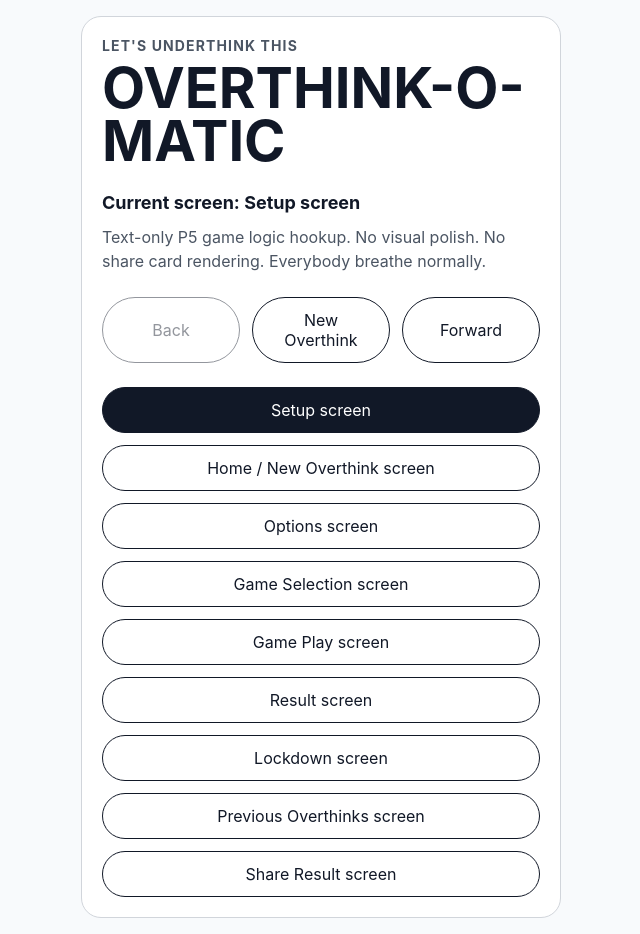
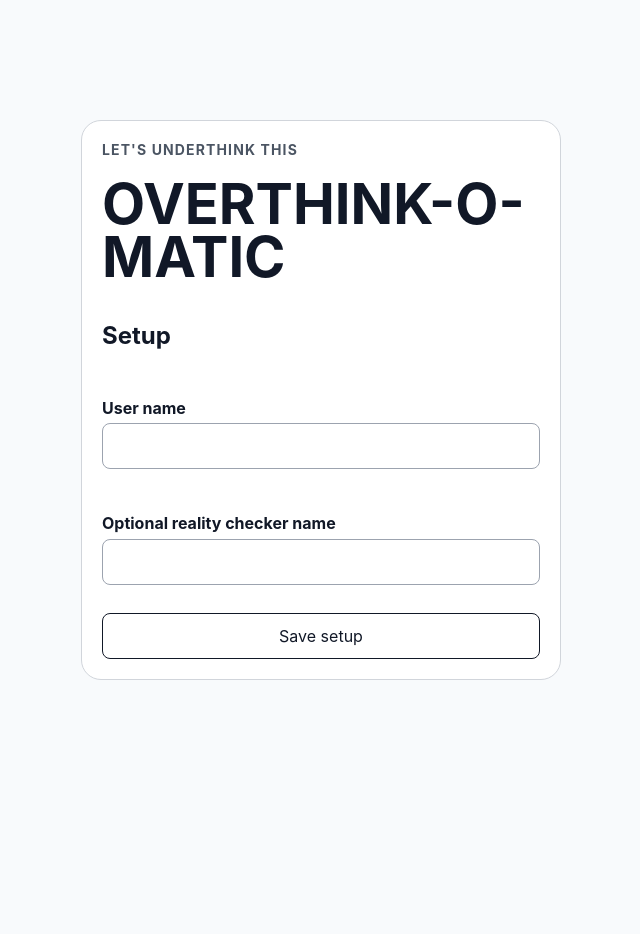
Before and after one commit to johnuxqh/overthink-o-matic, a React (Vite) app: page / in a window 1280 px wide. Shown: the whole page, without its empty margins (319-959 px from the left). After the commit the page ends 800 px from the top, so only its background shows below. Built offline with nearby package versions, Linux system fonts and the light colour scheme.

Commit message:
Implement P6 text user journey

```diff
--- a/src/App.tsx
+++ b/src/App.tsx
@@ -1,81 +1,160 @@
-import { useMemo, useState } from 'react';
-import { createDecisionOption, createLockedDecision } from './domain/helpers';
-import { AppState, GameId, GameResult } from './domain/model';
-import { acceptDecisionResult, getCreditsRemaining, getEscalationMessage, getLockdownMessage } from './services/overthinkingEngine';
+import { FormEvent, useEffect, useMemo, useState } from 'react';
+import { createDecisionOption, createLockedDecision, createUserSetup, detectGoalpostShift, getMostRecentDecision, normaliseDecisionText, validateOptions, validateProblemText } from './domain/helpers';
+import { AppState, DecisionRecord, GameId, GameResult } from './domain/model';
+import { addDecisionToHistory, createInitialAppState, hydrateAppState, saveAppState } from './state/appState';
+import { createLocalStorageService } from './storage/localStorageService';
+import { acceptDecisionResult, getCreditsRemaining, getEscalationMessage, getLockdownMessage, getLockdownRemainingMs } from './services/overthinkingEngine';
 import { getEligibleGames, runGame } from './services/gameRunner';
 import './styles/base.css';
 
-export const screens = [
-  'setup',
-  'home',
-  'options',
-  'game-selection',
-  'game-play',
-  'result',
-  'lockdown',
-  'previous-overthinks',
-  'share-result',
-] as const;
-
+export const screens = ['setup', 'home', 'options', 'game-selection', 'result', 'lockdown', 'previous-overthinks', 'share-result'] as const;
 export type AppScreen = (typeof screens)[number];
 
-const screenLabels: Record<AppScreen, string> = {
-  setup: 'Setup screen',
-  home: 'Home / New Overthink screen',
-  options: 'Options screen',
-  'game-selection': 'Game Selection screen',
-  'game-play': 'Game Play screen',
-  result: 'Result screen',
-  lockdown: 'Lockdown screen',
-  'previous-overthinks': 'Previous Overthinks screen',
-  'share-result': 'Share Result screen',
-};
+const storageService = createLocalStorageService();
 
-function getNextScreen(currentScreen: AppScreen): AppScreen {
-  const currentIndex = screens.indexOf(currentScreen);
-  return screens[Math.min(currentIndex + 1, screens.length - 1)];
+function formatCountdown(ms: number): string {
+  const totalSeconds = Math.ceil(ms / 1000);
+  const minutes = Math.floor(totalSeconds / 60).toString().padStart(2, '0');
+  const seconds = (totalSeconds % 60).toString().padStart(2, '0');
+  return `${minutes}:${seconds}`;
 }
 
-function getPreviousScreen(currentScreen: AppScreen): AppScreen {
-  const currentIndex = screens.indexOf(currentScreen);
-  return screens[Math.max(currentIndex - 1, 0)];
+function formatDate(value: string): string {
+  return new Date(value).toLocaleDateString(undefined, { month: 'short', day: 'numeric', year: 'numeric' });
+}
+
+function isLockdownActive(decision: DecisionRecord | undefined, now: Date): boolean {
+  return Boolean(decision?.lockdown && getLockdownRemainingMs(decision, now) > 0);
 }
 
 export function App() {
+  const [appState, setAppState] = useState<AppState>(() => createInitialAppState());
   const [currentScreen, setCurrentScreen] = useState<AppScreen>('setup');
+  const [hasHydrated, setHasHydrated] = useState(false);
+  const [userName, setUserName] = useState('');
+  const [realityCheckerName, setRealityCheckerName] = useState('');
+  const [problemText, setProblemText] = useState('');
+  const [optionTexts, setOptionTexts] = useState(['', '']);
   const [latestResult, setLatestResult] = useState<GameResult | undefined>(undefined);
-  const [demoState, setDemoState] = useState<AppState>({
-    user: { id: 'demo_user', name: 'Demo Human', realityCheckerName: 'Sam', createdAt: new Date().toISOString(), updatedAt: new Date().toISOString() },
-    previousDecisions: [],
-    currentDecision: createLockedDecision('P5 placeholder decision', [
-      createDecisionOption('A', 'Option A'),
-      createDecisionOption('B', 'Option B'),
-      createDecisionOption('C', 'Option C'),
-    ]),
-  });
+  const [error, setError] = useState('');
+  const [now, setNow] = useState(() => new Date());
 
-  const nextScreen = useMemo(() => getNextScreen(currentScreen), [currentScreen]);
-  const previousScreen = useMemo(() => getPreviousScreen(currentScreen), [currentScreen]);
-  const demoDecision = demoState.currentDecision;
-  const creditsRemaining = demoDecision ? getCreditsRemaining(demoDecision) : 0;
-  const overthinkingMessage = demoDecision ? getEscalationMessage(demoDecision) : 'No overthink currently loaded.';
-  const lockdownMessage = demoDecision ? getLockdownMessage(demoDecision, new Date()) : '';
-  const eligibleGames = demoDecision ? getEligibleGames(demoDecision) : [];
+  useEffect(() => {
+    let isMounted = true;
+    hydrateAppState(storageService).then((hydratedState) => {
+      if (!isMounted) return;
+      setAppState(hydratedState);
+      setCurrentScreen(hydratedState.user ? (isLockdownActive(hydratedState.currentDecision, new Date()) ? 'lockdown' : 'home') : 'setup');
+      setHasHydrated(true);
+    });
+    return () => {
+      isMounted = false;
+    };
+  }, []);
+
+  useEffect(() => {
+    const timer = window.setInterval(() => setNow(new Date()), 1000);
+    return () => window.clearInterval(timer);
+  }, []);
+
+  const decision = appState.currentDecision;
+  const creditsRemaining = decision ? getCreditsRemaining(decision) : 0;
+  const eligibleGames = decision ? getEligibleGames(decision) : [];
   const latestGame = latestResult ? eligibleGames.find((game) => game.id === latestResult.gameId) : undefined;
+  const lockdownRemainingMs = decision ? getLockdownRemainingMs(decision, now) : 0;
+  const activeLockdown = isLockdownActive(decision, now);
+  const canTryAgain = Boolean(decision && creditsRemaining > 0 && !activeLockdown);
+  const optionRows = useMemo(() => optionTexts.map((value, index) => ({ id: `option-${index}`, label: `Option ${index + 1}`, value })), [optionTexts]);
+
+  function persist(nextState: AppState) {
+    setAppState(nextState);
+    void saveAppState(storageService, nextState);
+  }
+
+  function goHome() {
+    if (activeLockdown) {
+      setCurrentScreen('lockdown');
+      return;
+    }
+    persist({ ...appState, currentDecision: undefined, goalpostWarning: undefined });
+    setProblemText('');
+    setOptionTexts(['', '']);
+    setLatestResult(undefined);
+    setError('');
+    setCurrentScreen('home');
+  }
+
+  function saveSetup(event: FormEvent) {
+    event.preventDefault();
+    if (!validateProblemText(userName)) {
+      setError('Please enter your name.');
+      return;
+    }
+    const nextState = { ...appState, user: createUserSetup(userName, realityCheckerName) };
+    persist(nextState);
+    setError('');
+    setCurrentScreen('home');
+  }
+
+  function submitProblem(event: FormEvent) {
+    event.preventDefault();
+    if (activeLockdown) {
+      setCurrentScreen('lockdown');
+      return;
+    }
+    if (!validateProblemText(problemText)) {
+      setError('Please enter something to overthink.');
+      return;
+    }
+    setOptionTexts(['', '']);
+    setError('');
+    setCurrentScreen('options');
+  }
+
+  function lockOptions(event: FormEvent) {
+    event.preventDefault();
+    const options = optionTexts.map((text) => createDecisionOption('Option', text));
+    if (!validateOptions(options)) {
+      setError('Please enter at least 2 options.');
+      return;
+    }
+    const lockedDecision = createLockedDecision(problemText, options.filter((option) => normaliseDecisionText(option.text).length > 0));
+    const goalpostWarning = detectGoalpostShift(lockedDecision.options, getMostRecentDecision(appState));
+    persist({ ...appState, currentDecision: lockedDecision, goalpostWarning });
+    setLatestResult(undefined);
+    setError('');
+    setCurrentScreen('game-selection');
+  }
+
+  function updateOption(index: number, value: string) {
+    setOptionTexts((current) => current.map((option, optionIndex) => (optionIndex === index ? value : option)));
+  }
+
+  function removeOption(index: number) {
+    setOptionTexts((current) => (current.length > 2 ? current.filter((_, optionIndex) => optionIndex !== index) : current));
+  }
 
   function runSelectedGame(gameId: GameId) {
-    const outcome = runGame(demoState, gameId, new Date());
-    setDemoState(outcome.state);
+    if (activeLockdown) {
+      setCurrentScreen('lockdown');
+      return;
+    }
+    const outcome = runGame(appState, gameId, new Date());
+    persist(outcome.state);
     setLatestResult(outcome.result);
     setCurrentScreen(outcome.suddenDeathTriggered ? 'lockdown' : 'result');
   }
 
   function acceptLatestDecision() {
-    if (!latestResult) {
-      return;
-    }
-    setDemoState(acceptDecisionResult(demoState, latestResult.selectedOption, new Date()));
+    if (!latestResult) return;
+    const lockedDownState = acceptDecisionResult(appState, latestResult.selectedOption, new Date());
+    const finalDecision = lockedDownState.currentDecision;
+    persist(finalDecision ? addDecisionToHistory(lockedDownState, finalDecision) : lockedDownState);
     setCurrentScreen('lockdown');
+  }
+
+  if (!hasHydrated) {
+    return <main className="app-shell">Loading the machine...</main>;
   }
 
   return (
@@ -83,65 +162,92 @@ export function App() {
       <section className="screen-card">
         <p className="eyebrow">Let&apos;s Underthink This</p>
         <h1 id="app-title">OVERTHINK-O-MATIC</h1>
-        <p className="screen-name">Current screen: {screenLabels[currentScreen]}</p>
-        <p className="placeholder-copy">Text-only P5 game logic hookup. No visual polish. No share card rendering. Everybody breathe normally.</p>
 
-        {(currentScreen === 'game-selection' || currentScreen === 'game-play') && (
-          <section aria-label="Eligible games">
-            <h2>Pick a game</h2>
-            {eligibleGames.map((game) => (
-              <article key={game.id}>
-                <h3>{game.name}</h3>
-                <p>{game.description}</p>
-                <button type="button" onClick={() => runSelectedGame(game.id)} disabled={creditsRemaining === 0 || Boolean(demoDecision?.lockdown)}>
-                  Run {game.name}
-                </button>
-              </article>
+        {error && <p role="alert">{error}</p>}
+
+        {currentScreen === 'setup' && (
+          <form onSubmit={saveSetup}>
+            <h2>Setup</h2>
+            <label>User name<input value={userName} onChange={(event: Event) => setUserName((event.target as HTMLInputElement).value)} /></label>
+            <label>Optional reality checker name<input value={realityCheckerName} onChange={(event: Event) => setRealityCheckerName((event.target as HTMLInputElement).value)} /></label>
+            <button type="submit">Save setup</button>
+          </form>
+        )}
+
+        {currentScreen === 'home' && appState.user && (
+          <form onSubmit={submitProblem}>
+            <h2>Hi {appState.user.name}, what are we overthinking today?</h2>
+            <label>Problem or decision<textarea value={problemText} onChange={(event: Event) => setProblemText((event.target as HTMLTextAreaElement).value)} /></label>
+            <button type="submit">Next</button>
+            <button type="button" onClick={() => setCurrentScreen('previous-overthinks')}>Previous Overthinks</button>
+          </form>
+        )}
+
+        {currentScreen === 'options' && (
+          <form onSubmit={lockOptions}>
+            <h2>What are our options?</h2>
+            {optionRows.map((option, index) => (
+              <div key={option.id}>
+                <label>{option.label}<input value={option.value} onChange={(event: Event) => updateOption(index, (event.target as HTMLInputElement).value)} /></label>
+                <button type="button" onClick={() => removeOption(index)} disabled={optionTexts.length <= 2}>Remove</button>
+              </div>
             ))}
+            <button type="button" onClick={() => setOptionTexts((current) => [...current, ''])}>Add another option</button>
+            <button type="submit">Lock it in</button>
+          </form>
+        )}
+
+        {currentScreen === 'game-selection' && decision && (
+          <section>
+            <h2>Choose a game</h2>
+            {appState.goalpostWarning?.isGoalpostMove && <p>{appState.goalpostWarning.message} The goalposts brought snacks.</p>}
+            <p>Decision: {decision.problem}</p>
+            <ul>{decision.options.map((option) => <li key={option.id}>{option.text}</li>)}</ul>
+            <p>Credits remaining: {creditsRemaining}</p>
+            {eligibleGames.map((game) => <article key={game.id}><h3>{game.name}</h3><p>{game.description}</p><button type="button" onClick={() => runSelectedGame(game.id)}>Select {game.name}</button></article>)}
           </section>
         )}
 
-        {currentScreen === 'result' && latestResult && (
-          <section aria-label="Game result">
+        {currentScreen === 'result' && latestResult && decision && (
+          <section>
             <h2>{latestGame?.name ?? latestResult.gameId}</h2>
-            <p>Selected option: {latestResult.selectedOption}</p>
+            <p>Selected answer: {latestResult.selectedOption}</p>
             <p>{latestResult.machineQuote}</p>
             <p>Credits remaining: {creditsRemaining}</p>
-            <p>{overthinkingMessage}</p>
+            <p>{getEscalationMessage(decision)}</p>
             <button type="button" onClick={acceptLatestDecision}>Accept Decision</button>
-            <button type="button" onClick={() => setCurrentScreen('game-selection')} disabled={creditsRemaining === 0 || Boolean(demoDecision?.lockdown)}>
-              Try Another Game
-            </button>
+            <button type="button" onClick={() => setCurrentScreen('game-selection')} disabled={!canTryAgain}>Try Another Game</button>
           </section>
         )}
 
-        {currentScreen === 'lockdown' && (
-          <section aria-label="Lockdown status">
-            <p>Credits remaining: {creditsRemaining}</p>
-            <p>{overthinkingMessage}</p>
-            <p>{lockdownMessage}</p>
+        {currentScreen === 'lockdown' && decision?.lockdown && (
+          <section>
+            <h2>Lockdown</h2>
+            <p>Final decision: {decision.lockdown.finalAnswer}</p>
+            <p>Countdown: {formatCountdown(lockdownRemainingMs)}</p>
+            <p>{getLockdownMessage(decision, now)}</p>
+            {lockdownRemainingMs <= 0 && <button type="button" onClick={goHome}>New Overthink</button>}
           </section>
         )}
 
-        <nav className="screen-actions" aria-label="Placeholder navigation">
-          <button type="button" onClick={() => setCurrentScreen(previousScreen)} disabled={currentScreen === screens[0]}>
-            Back
-          </button>
-          <button type="button" onClick={() => setCurrentScreen('home')}>
-            New Overthink
-          </button>
-          <button type="button" onClick={() => setCurrentScreen(nextScreen)} disabled={currentScreen === screens[screens.length - 1]}>
-            Forward
-          </button>
-        </nav>
+        {currentScreen === 'previous-overthinks' && (
+          <section>
+            <h2>Previous Overthinks</h2>
+            {appState.previousDecisions.length === 0 ? <p>No previous overthinks yet.</p> : appState.previousDecisions.map((previous) => (
+              <article key={previous.id}>
+                <h3>{previous.problem}</h3>
+                <p>Final answer: {previous.finalAnswer ?? 'Not accepted yet'}</p>
+                <p>Attempts used: {previous.gamesPlayed.length}</p>
+                <p>Created: {formatDate(previous.createdAt)}</p>
+              </article>
+            ))}
+            <button type="button" onClick={() => setCurrentScreen('home')}>Back to Home</button>
+          </section>
+        )}
 
-        <div className="screen-jump-list" aria-label="All placeholder screens">
-          {screens.map((screen) => (
-            <button type="button" key={screen} onClick={() => setCurrentScreen(screen)} aria-current={screen === currentScreen ? 'page' : undefined}>
-              {screenLabels[screen]}
-            </button>
-          ))}
-        </div>
+        {currentScreen === 'share-result' && (
+          <section><h2>Share Result</h2><p>Share card rendering arrives in P9. Placeholder only.</p></section>
+        )}
       </section>
     </main>
   );
--- a/src/styles/base.css
+++ b/src/styles/base.css
@@ -8,93 +8,22 @@
   -moz-osx-font-smoothing: grayscale;
 }
 
-* {
-  box-sizing: border-box;
-}
+* { box-sizing: border-box; }
 
-body {
-  min-width: 320px;
-  min-height: 100vh;
-  margin: 0;
-}
+body { min-width: 320px; min-height: 100vh; margin: 0; }
 
-button {
-  min-height: 44px;
-  border: 1px solid #111827;
-  border-radius: 999px;
-  padding: 0.75rem 1rem;
-  color: #111827;
-  background: #ffffff;
-  font: inherit;
-}
+button, input, textarea { font: inherit; }
 
-button:disabled {
-  cursor: not-allowed;
-  opacity: 0.45;
-}
+button { min-height: 44px; border: 1px solid #111827; border-radius: 0.5rem; padding: 0.75rem 1rem; color: #111827; background: #ffffff; }
+button:disabled { cursor: not-allowed; opacity: 0.45; }
+input, textarea { width: 100%; min-height: 44px; margin-top: 0.35rem; border: 1px solid #9ca3af; border-radius: 0.5rem; padding: 0.75rem; }
+textarea { min-height: 8rem; }
+label { display: block; margin: 1rem 0; font-weight: 700; }
+article { border-top: 1px solid #d1d5db; padding: 1rem 0; }
 
-.app-shell {
-  display: flex;
-  min-height: 100vh;
-  align-items: stretch;
-  justify-content: center;
-  padding: 1rem;
-}
-
-.screen-card {
-  width: min(100%, 30rem);
-  margin: auto;
-  border: 1px solid #d1d5db;
-  border-radius: 1.25rem;
-  padding: 1.25rem;
-  background: #ffffff;
-}
-
-.eyebrow {
-  margin: 0 0 0.5rem;
-  color: #4b5563;
-  font-size: 0.875rem;
-  font-weight: 700;
-  letter-spacing: 0.08em;
-  text-transform: uppercase;
-}
-
-h1 {
-  margin: 0;
-  font-size: clamp(2rem, 12vw, 3.5rem);
-  line-height: 0.95;
-}
-
-.screen-name {
-  margin: 1.5rem 0 0;
-  font-size: 1.125rem;
-  font-weight: 700;
-}
-
-.placeholder-copy {
-  margin: 0.75rem 0 0;
-  color: #4b5563;
-  line-height: 1.5;
-}
-
-.screen-actions,
-.screen-jump-list {
-  display: grid;
-  gap: 0.75rem;
-  margin-top: 1.5rem;
-}
-
-.screen-actions {
-  grid-template-columns: 1fr;
-}
-
-.screen-jump-list button[aria-current='page'] {
-  color: #ffffff;
-  background: #111827;
-}
-
-@media (min-width: 480px) {
-  .screen-actions {
-    grid-template-columns: repeat(3, 1fr);
-  }
-}
+.app-shell { display: flex; min-height: 100vh; align-items: stretch; justify-content: center; padding: 1rem; }
+.screen-card { width: min(100%, 30rem); margin: auto; border: 1px solid #d1d5db; border-radius: 1.25rem; padding: 1.25rem; background: #ffffff; }
+.eyebrow { margin: 0 0 0.5rem; color: #4b5563; font-size: 0.875rem; font-weight: 700; letter-spacing: 0.08em; text-transform: uppercase; }
+h1 { margin: 0 0 1.5rem; font-size: clamp(2rem, 12vw, 3.5rem); line-height: 0.95; }
+h2 { margin-top: 0; }
+form, section { display: grid; gap: 0.75rem; }
```
Also changed, not shown: src/vite-env.d.ts (+15 -2 lines), 2 other files (tests, documents, lock files or other folders).
